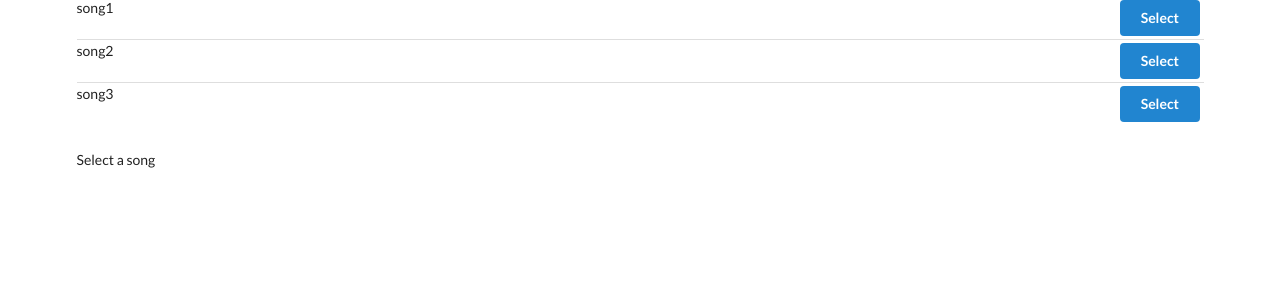
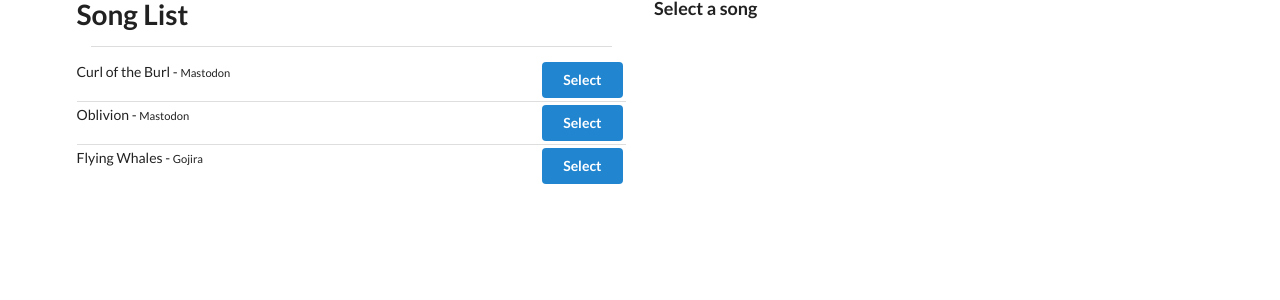
Before and after one commit to tzachi81/react-redux-songs, a React (Create React App) app: page / in a window 1280 px wide. Shown: the top 300 px of the page. Built offline with nearby package versions, Linux system fonts and the light colour scheme.

Commit message:
Semantic ui styling

```diff
--- a/src/components/App.js
+++ b/src/components/App.js
@@ -6,12 +6,18 @@
     return (
         <div className="ui container grid">
             <div className="ui row">
-                <div className="column eight row">
-                    <SongList />
+                <div className="column eight wide">
+                    <div className="ui row">
+                        <h1 className="ui header">Song List</h1>
+                    </div>
+                    <div className="ui divider"></div>
+                    <div className="ui row">
+                        <SongList />
+                    </div>
                 </div>
-            </div>
-            <div className="column eight wide">
-                <SongDetails />
+                <div className="column eight wide">
+                    <SongDetails />
+                </div>
             </div>
         </div>
     )
--- a/src/components/SongDetails.js
+++ b/src/components/SongDetails.js
@@ -3,12 +3,27 @@
 
 const SongDetails = ({ song }) => {
     if (!song){
-        return <div>Select a song</div>
+        return (
+        <div className="ui header">
+            <h3 className="ui header">Select a song</h3>
+        </div>
+        )
     }
     return <div>
-        <h3>Details for:</h3>
-        <p>Title: {song.title}</p>
-        <p>Duration: {song.duration}</p>
+        <div className="ui header">
+            <h3 className="ui header">Song Details:</h3>
+        </div>
+        <div className="ui card">
+            <div className="content">
+                <div className="header">
+                    <p>Title: {song.title}</p>
+                </div>
+                <div className="description">
+                    <p>Artist: {song.artist}</p>
+                    <p>Duration: {song.duration}</p>
+                </div>
+            </div>
+        </div>
     </div>;
 };
 
--- a/src/components/SongList.js
+++ b/src/components/SongList.js
@@ -7,14 +7,15 @@
     renderList(){
         return this.props.songs.map((song) => {
             return (
-                <div className="item" key={song.title}>
+                <div className="item" key={song.id}>
                     <div className="right floated content">
                         <button
                             className="ui button primary"
                             onClick={() => this.props.selectSong(song)}
                         >Select</button>
                     </div>
-                    <div className="content">{song.title}</div>
+                    <div className="content">
+                        <p>{song.title} - <small>{song.artist}</small></p></div>
                 </div>
             );
         });
--- a/src/reducers/index.js
+++ b/src/reducers/index.js
@@ -2,9 +2,24 @@
 
 const songsReducer = () => {
     return [
-        {title: 'song1', duration: '04:05'},
-        {title: 'song2', duration: '04:32'},
-        {title: 'song3', duration: '03:05'},
+        {
+            id: 1,
+            title: 'Curl of the Burl',
+            artist: 'Mastodon',
+            duration: '04:05'
+          },
+          {
+            id: 2,
+            title: 'Oblivion',
+            artist: 'Mastodon',
+            duration: '06:15'
+          },
+          {
+            id: 3,
+            title: 'Flying Whales',
+            artist: 'Gojira',
+            duration: '03:25'
+          }
     ];
 };
 
```
